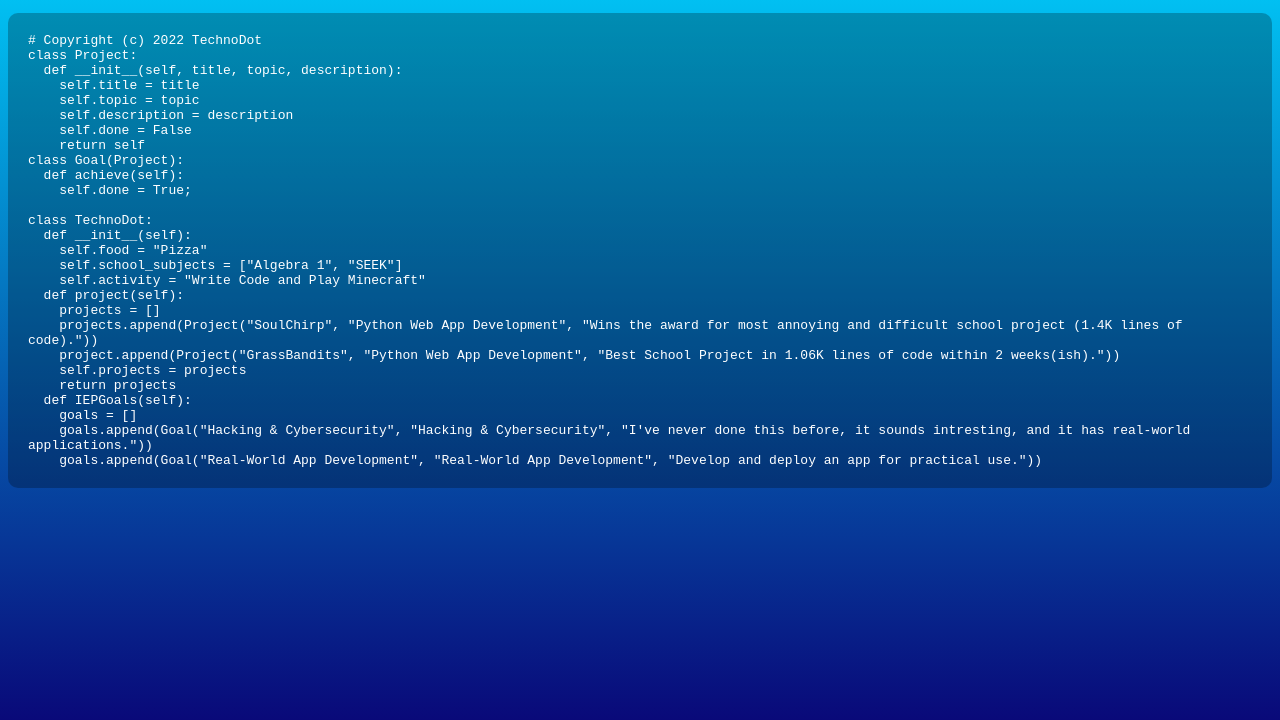
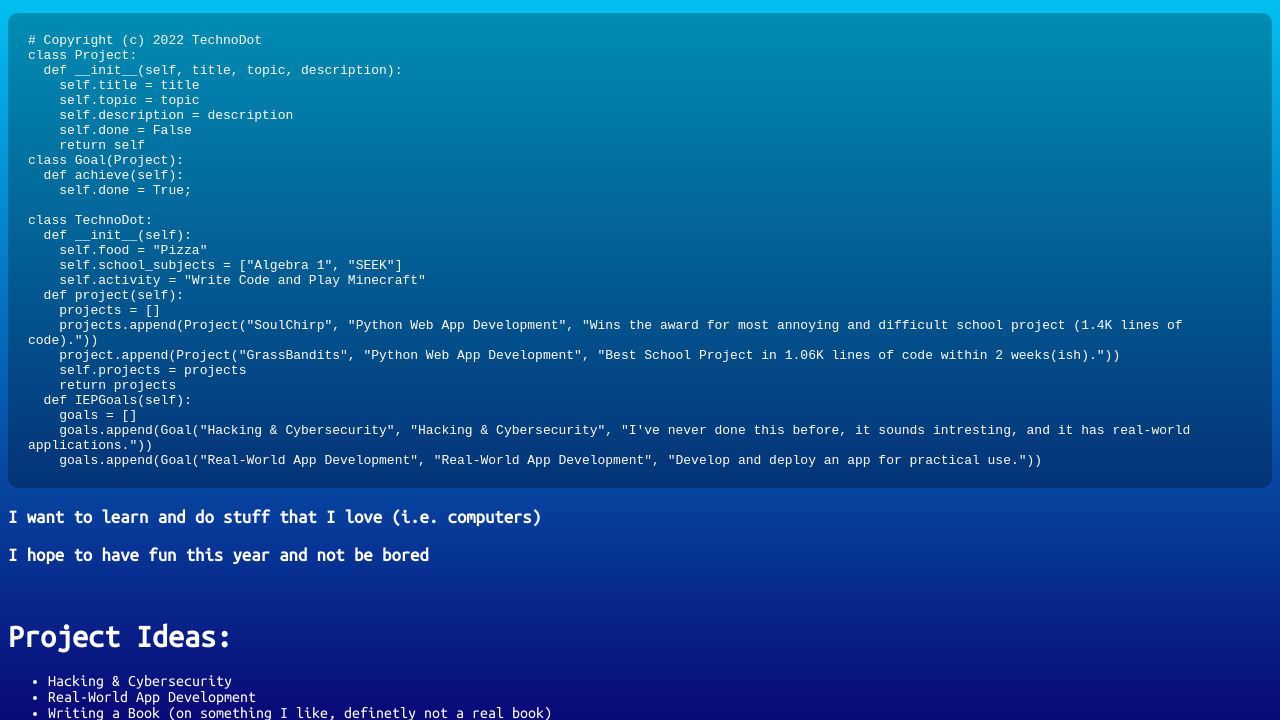
Before and after one commit to TechDudie/blah, a plain HTML site: page index.html in a window 1280 px wide. Shown: the part 80-800 px from the top of the page. Drawn offline with Linux system fonts and the light colour scheme.

Commit message:
Update index.html

```diff
--- a/index.html
+++ b/index.html
@@ -36,5 +36,15 @@ class TechnoDot:
 &nbsp;&nbsp;&nbsp;&nbsp;goals.append(Goal("Hacking & Cybersecurity", "Hacking & Cybersecurity", "I've never done this before, it sounds intresting, and it has real-world applications."))
 &nbsp;&nbsp;&nbsp;&nbsp;goals.append(Goal("Real-World App Development", "Real-World App Development", "Develop and deploy an app for practical use."))
 </code>
+<h3>I want to learn and do stuff that I love (i.e. computers)</h3>
+<h3>I hope to have fun this year and not be bored</h3>
+<br>
+<h1>Project Ideas:</h1>
+<ul>
+<li>Hacking & Cybersecurity</li>
+<li>Real-World App Development</li>
+<li>Writing a Book (on something I like, definetly not a real book)</li>
+<li>Electic Generator or some other science project</li>
+</ul>
 </body>
 </html>
```
